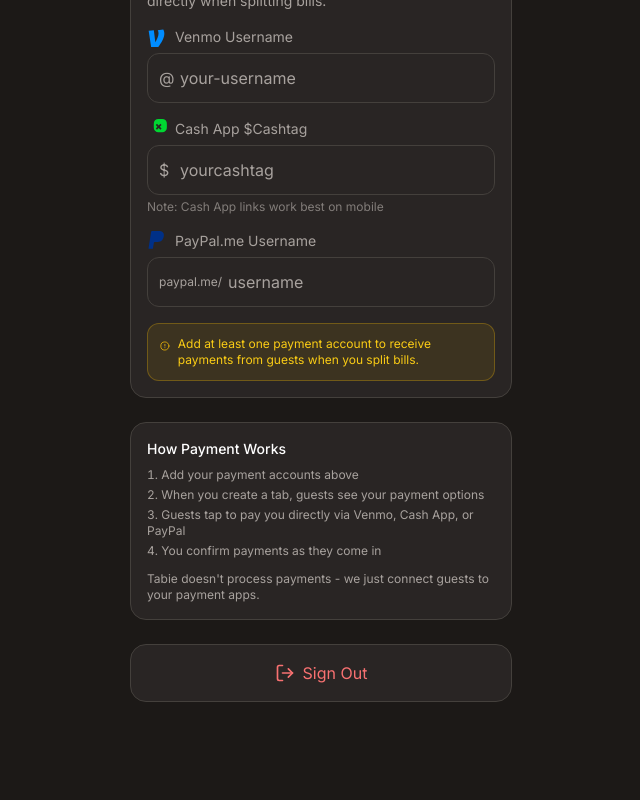
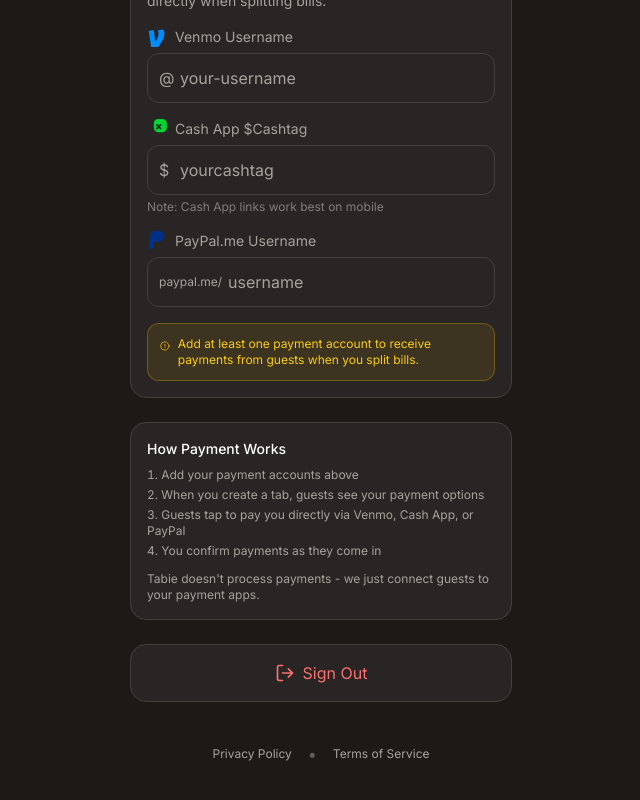
Before and after one commit to Mac-Cooper1/tabie, a React (Vite) app: page /settings in a window 1280 px wide. Shown: the part 429-1229 px from the top of the page, without its empty margins (319-959 px from the left). Before the commit the page ends 1187 px from the top, so only its background shows below. Built offline with nearby package versions, Linux system fonts and the light colour scheme; no server answers; the database is empty; sample sign-in values are in the browser's storage.

Commit message:
updated privacy policy and terms

```diff
--- a/src/pages/Landing.jsx
+++ b/src/pages/Landing.jsx
@@ -114,6 +114,23 @@
             />
           ))}
         </div>
+
+        {/* Legal Links */}
+        <div className="flex justify-center gap-4 mt-6">
+          <button
+            onClick={() => navigate('/privacy')}
+            className="text-xs text-tabie-muted hover:text-tabie-text transition-colors"
+          >
+            Privacy Policy
+          </button>
+          <span className="text-tabie-muted/50">•</span>
+          <button
+            onClick={() => navigate('/terms')}
+            className="text-xs text-tabie-muted hover:text-tabie-text transition-colors"
+          >
+            Terms of Service
+          </button>
+        </div>
       </div>
     </div>
   )
--- a/src/pages/Privacy.jsx
+++ b/src/pages/Privacy.jsx
@@ -111,7 +111,7 @@
           <section>
             <h2 className="text-white font-semibold text-base mb-3">Contact Us</h2>
             <p>
-              If you have questions about this Privacy Policy, please contact us at support@trytabie.com.
+              If you have questions about this Privacy Policy, please contact us at mac.cooper002@gmail.com.
             </p>
           </section>
 
--- a/src/pages/Settings.jsx
+++ b/src/pages/Settings.jsx
@@ -385,6 +385,23 @@
           <LogOut className="w-5 h-5" />
           Sign Out
         </button>
+
+        {/* Legal Links */}
+        <div className="flex justify-center gap-4 pt-4">
+          <button
+            onClick={() => navigate('/privacy')}
+            className="text-xs text-tabie-muted hover:text-tabie-text transition-colors"
+          >
+            Privacy Policy
+          </button>
+          <span className="text-tabie-muted/50">•</span>
+          <button
+            onClick={() => navigate('/terms')}
+            className="text-xs text-tabie-muted hover:text-tabie-text transition-colors"
+          >
+            Terms of Service
+          </button>
+        </div>
       </div>
     </div>
   )
--- a/src/pages/Terms.jsx
+++ b/src/pages/Terms.jsx
@@ -49,7 +49,7 @@
               <p><strong className="text-white">Message Frequency:</strong> Varies based on bill activity. Users may receive initial notifications and payment reminders.</p>
               <p><strong className="text-white">Message & Data Rates:</strong> Standard message and data rates may apply.</p>
               <p><strong className="text-white">Opt-Out:</strong> Reply <strong>STOP</strong> to unsubscribe from messages.</p>
-              <p><strong className="text-white">Help:</strong> Reply <strong>HELP</strong> for assistance or contact support@trytabie.com.</p>
+              <p><strong className="text-white">Help:</strong> Reply <strong>HELP</strong> for assistance or contact mac.cooper002@gmail.com.</p>
             </div>
           </section>
 
@@ -92,7 +92,7 @@
           <section>
             <h2 className="text-white font-semibold text-base mb-3">Contact</h2>
             <p>
-              For questions about these Terms, contact us at support@trytabie.com.
+              For questions about these Terms, contact us at mac.cooper002@gmail.com.
             </p>
           </section>
 
```
